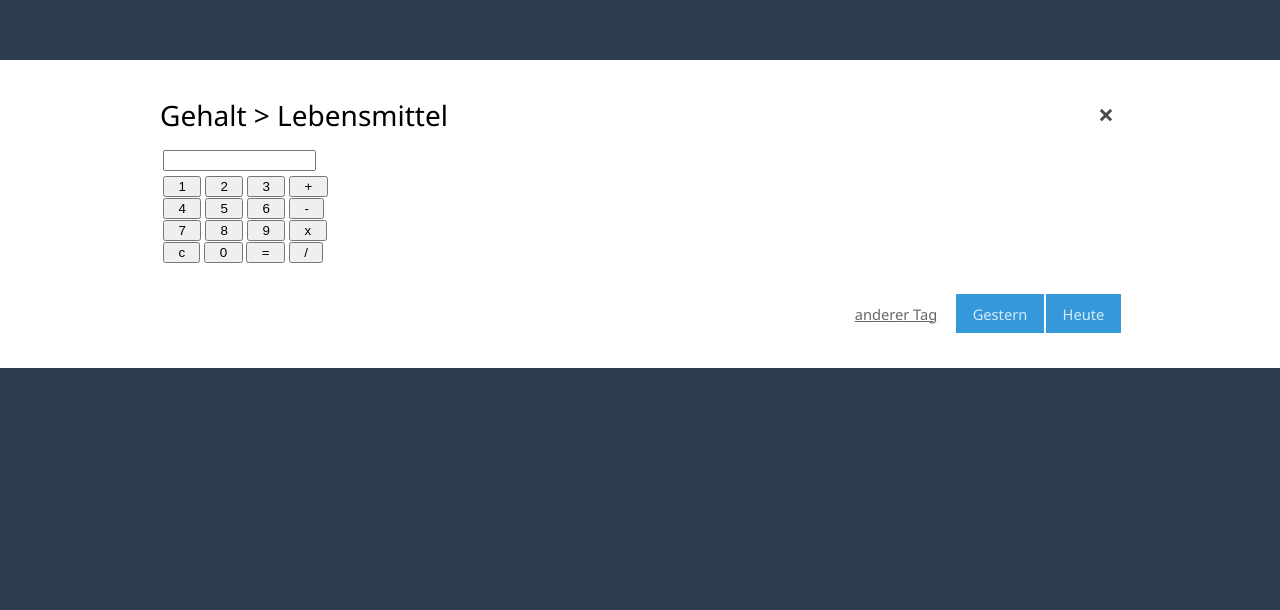
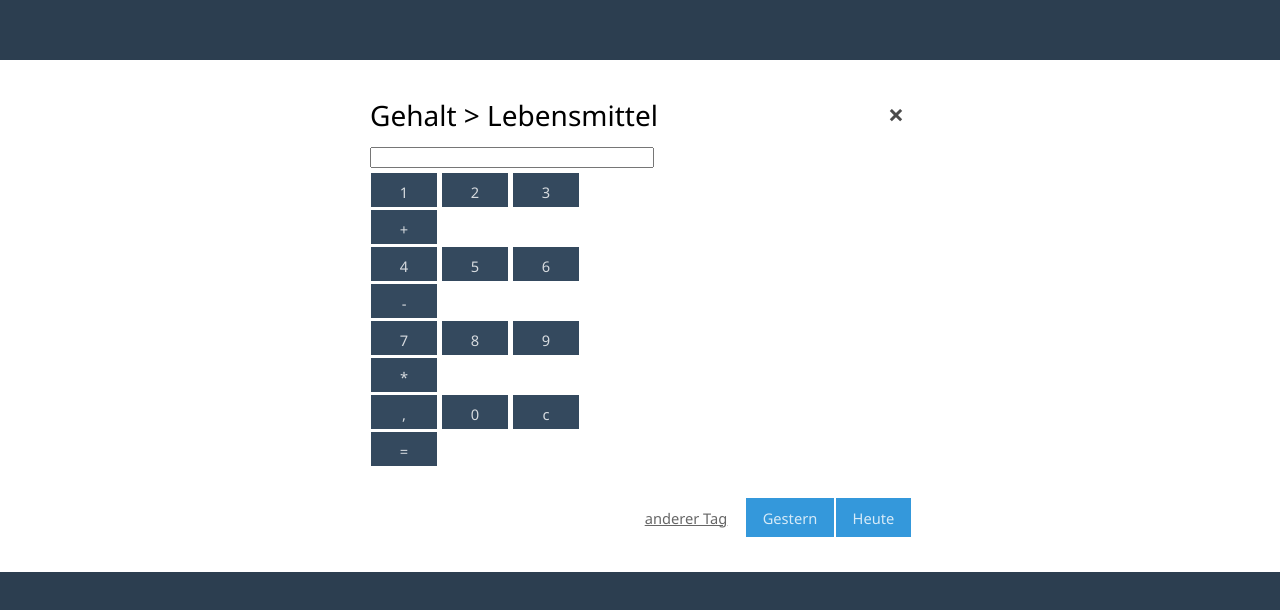
Before and after one commit to ghodir/cashtrack, a website: page static/index.html in a window 1280 px wide. Shown: the part 140-750 px from the top of the page. Drawn offline with Linux system fonts and the light colour scheme; no server answers.

Commit message:
Changed modal width

```diff
--- a/static/index.html
+++ b/static/index.html
@@ -65,16 +65,59 @@
 					<button class="close">&times;</button>
 				</div>
 				<div class="body">
-					<FORM NAME="Calc">
-<TABLE>
-<TR>
-<TD>
-<INPUT TYPE="text"   NAME="Input" Size="16">
-<br>
-</TD>
-</TR>
-<TR>
-<TD>
+					<style type="text/css">
+						.calculator {
+							width: 50%;
+						}
+
+						.calculator .value {
+							margin: 0 0 6px 0;
+							width: 276px;
+						}
+
+						.calculator .button {
+							width: 64px;
+							height: 32px;
+							margin: 0 5px 5px 2px;
+							float: left;
+
+							background-color: #34495e;
+							border-color: #34495e;
+							outline-color: #34495e;
+						}
+
+						.calculator .button:hover {
+							border-color: #fff;
+						}
+
+						.calculator br {
+							clear: both;
+						}
+					</style>
+					<form class="calculator" name="calc" style="width: 50%;">
+						<input type="text"   class="value"  name="input"/><br/>
+						<input type="button" class="button" value=" 1 " onclick="calc.input.value += '1'; " />
+						<input type="button" class="button" value=" 2 " onclick="calc.input.value += '2'; " />
+						<input type="button" class="button" value=" 3 " onclick="calc.input.value += '3'; " />
+						<input type="button" class="button" value=" + " onclick="calc.input.value += '+'; " />
+						<br />
+						<input type="button" class="button" value=" 4 " onclick="calc.input.value += '4'; " />
+						<input type="button" class="button" value=" 5 " onclick="calc.input.value += '5'; " />
+						<input type="button" class="button" value=" 6 " onclick="calc.input.value += '6'; " />
+						<input type="button" class="button" value=" - " onclick="calc.input.value += '-'; " />
+						<br />
+						<input type="button" class="button" value=" 7 " onclick="calc.input.value += '7'; " />
+						<input type="button" class="button" value=" 8 " onclick="calc.input.value += '8'; " />
+						<input type="button" class="button" value=" 9 " onclick="calc.input.value += '9'; " />
+						<input type="button" class="button" value=" * " onclick="calc.input.value += '*'; " />
+						<br />
+						<input type="button" class="button" value=" , " onclick="calc.input.value += '1'; " />
+						<input type="button" class="button" value=" 0 " onclick="calc.input.value += '2'; " />
+						<input type="button" class="button" value=" c " onclick="calc.input.value += '3'; " />
+						<input type="button" class="button" value=" = " onclick="calc.input.value += '='; " />
+						<br />
+					</form>
+<!--
 <INPUT TYPE="button" NAME="one"   VALUE="  1  " OnClick="Calc.Input.value += '1'">
 <INPUT TYPE="button" NAME="two"   VALUE="  2  " OnCLick="Calc.Input.value += '2'">
 <INPUT TYPE="button" NAME="three" VALUE="  3  " OnClick="Calc.Input.value += '3'">
@@ -99,6 +142,7 @@
 </TR>
 </TABLE>
 </FORM>
+-->
 				</div>
 				<div class="buttons">
 					<button class="today">Heute</button>
--- a/static/style.css
+++ b/static/style.css
@@ -117,7 +117,7 @@ body {
 .modal .body,
 .modal .title,
 .modal .buttons {
-	width: 960px;
+	width: 540px;
 	margin: 0 auto;
 }
 
@@ -161,6 +161,7 @@ body {
 	margin-bottom: 2em;
 }
 
+.button,
 .modal .buttons button {
 	float: right;
 	font: 11pt 'Segoe UI', sans-serif;
@@ -175,11 +176,13 @@ body {
 	cursor: pointer;
 }
 
+.button:hover,
 .modal .buttons button:hover {
 	border-color: #fff;
 	color: rgba(255, 255, 255, 1);
 }
 
+.button:active,
 .modal .buttons button:active {
 	color: rgba(255, 255, 255, .6);
 }
```
